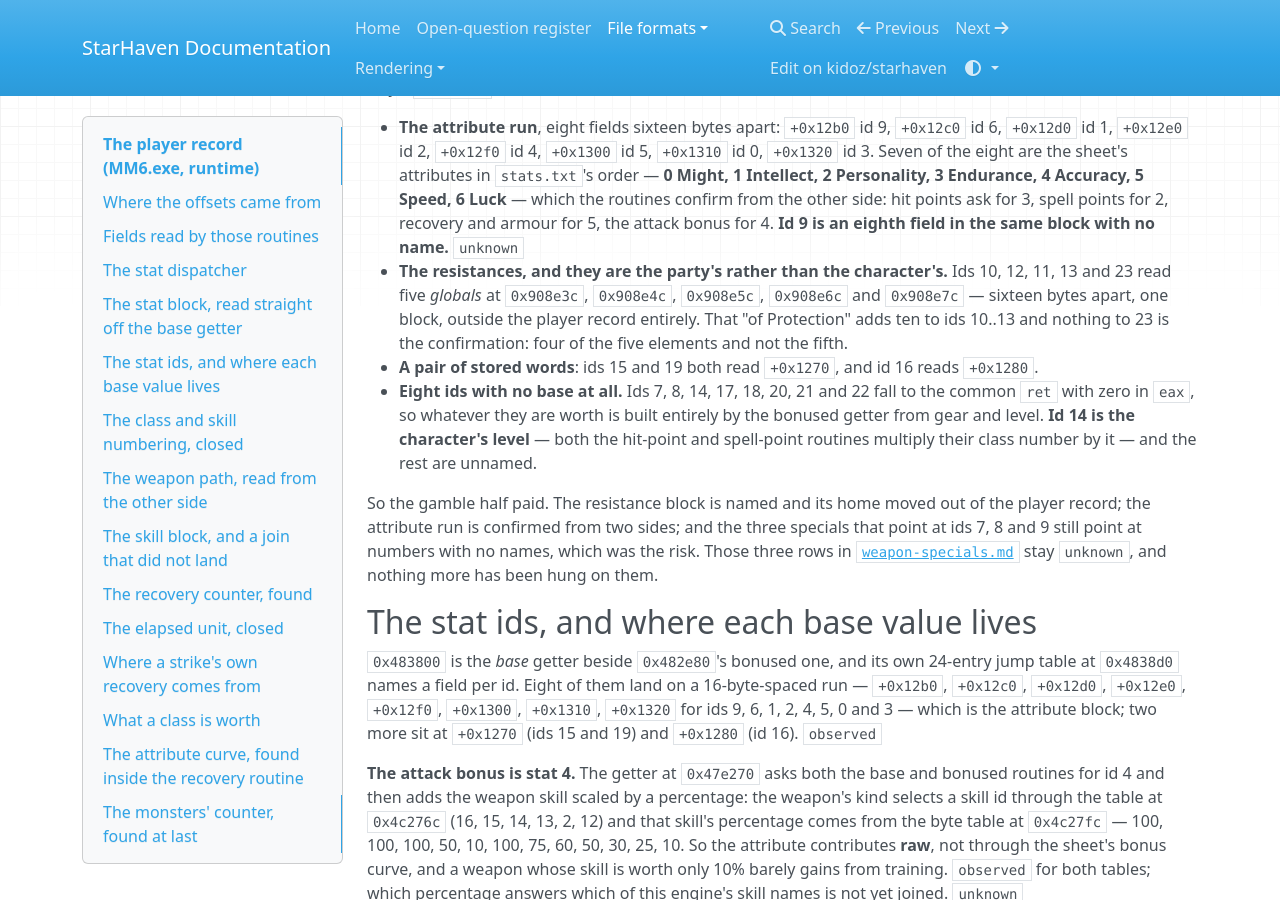
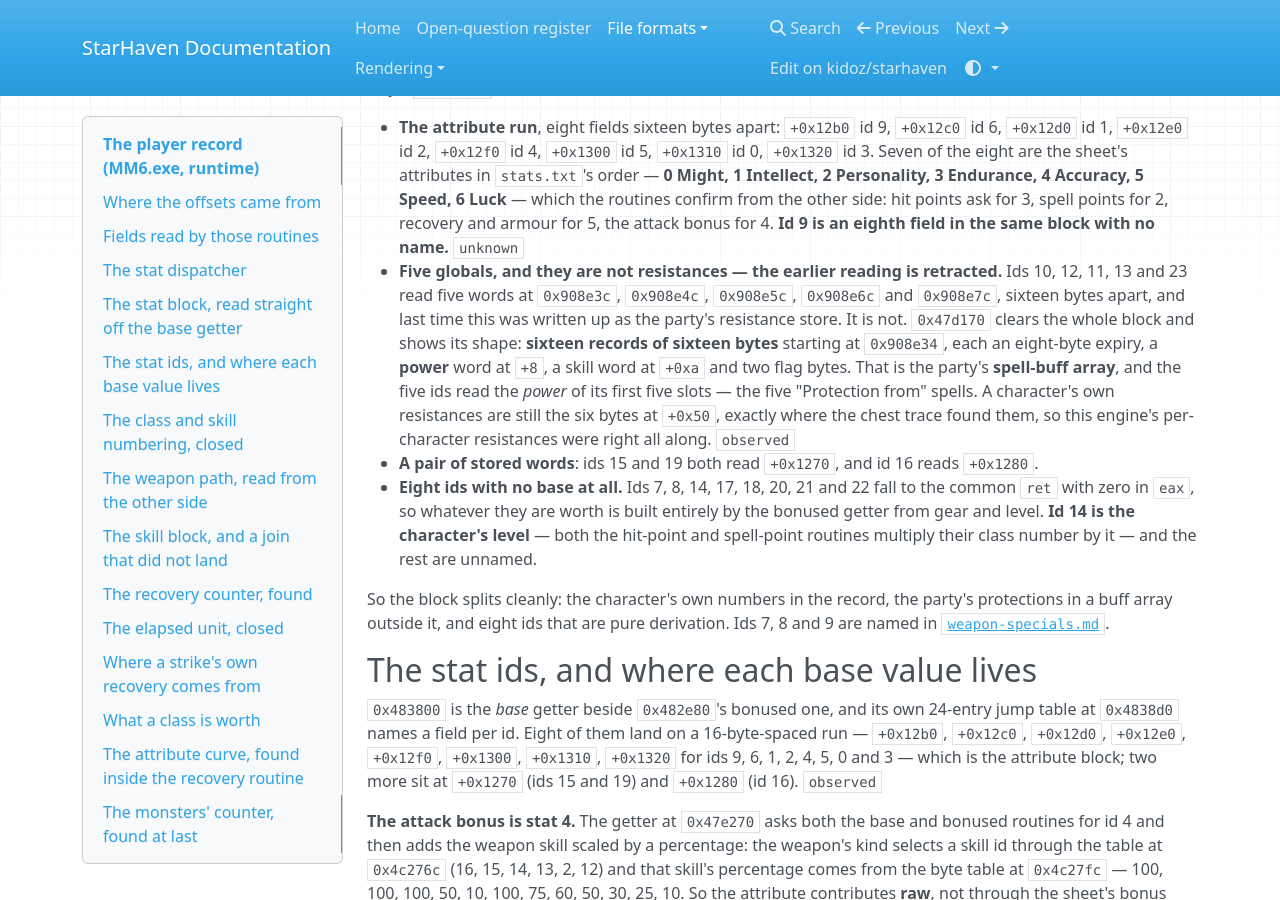
Before and after one commit to kidoz/starhaven, an MkDocs documentation site: the page built from docs/formats/player-record.md, in a window 1280 px wide and 900 px high, scrolled down 1610 px. Built offline with MkDocs 1.6.1, drawn with Linux system fonts in a browser that asks for light colours; nearby versions of some CDN libraries.

Commit message:
Retract the party resistances: it is the spell-buff array

```diff
--- a/docs/formats/player-record.md
+++ b/docs/formats/player-record.md
@@ -66,12 +66,18 @@ block reads off at once. It splits four ways. `observed`
   from the other side: hit points ask for 3, spell points for 2, recovery
   and armour for 5, the attack bonus for 4. **Id 9 is an eighth field in the
   same block with no name.** `unknown`
-- **The resistances, and they are the party's rather than the character's.**
-  Ids 10, 12, 11, 13 and 23 read five *globals* at `0x908e3c`, `0x908e4c`,
-  `0x908e5c`, `0x908e6c` and `0x908e7c` — sixteen bytes apart, one block,
-  outside the player record entirely. That "of Protection" adds ten to ids
-  10..13 and nothing to 23 is the confirmation: four of the five elements
-  and not the fifth.
+- **Five globals, and they are not resistances — the earlier reading is
+  retracted.** Ids 10, 12, 11, 13 and 23 read five words at `0x908e3c`,
+  `0x908e4c`, `0x908e5c`, `0x908e6c` and `0x908e7c`, sixteen bytes apart,
+  and last time this was written up as the party's resistance store. It is
+  not. `0x47d170` clears the whole block and shows its shape: **sixteen
+  records of sixteen bytes** starting at `0x908e34`, each an eight-byte
+  expiry, a **power** word at `+8`, a skill word at `+0xa` and two flag
+  bytes. That is the party's **spell-buff array**, and the five ids read the
+  *power* of its first five slots — the five "Protection from" spells. A
+  character's own resistances are still the six bytes at `+0x50`, exactly
+  where the chest trace found them, so this engine's per-character
+  resistances were right all along. `observed`
 - **A pair of stored words**: ids 15 and 19 both read `+0x1270`, and id 16
   reads `+0x1280`.
 - **Eight ids with no base at all.** Ids 7, 8, 14, 17, 18, 20, 21 and 22
@@ -80,12 +86,10 @@ block reads off at once. It splits four ways. `observed`
   character's level** — both the hit-point and spell-point routines multiply
   their class number by it — and the rest are unnamed.
 
-So the gamble half paid. The resistance block is named and its home moved
-out of the player record; the attribute run is confirmed from two sides; and
-the three specials that point at ids 7, 8 and 9 still point at numbers with
-no names, which was the risk. Those three rows in
-[`weapon-specials.md`](weapon-specials.md) stay `unknown`, and nothing more
-has been hung on them.
+So the block splits cleanly: the character's own numbers in the record, the
+party's protections in a buff array outside it, and eight ids that are pure
+derivation. Ids 7, 8 and 9 are named in
+[`weapon-specials.md`](weapon-specials.md).
 
 ## The stat ids, and where each base value lives
 
```
Also changed, not shown: README.md (+13 -9 lines), 1 other file.
